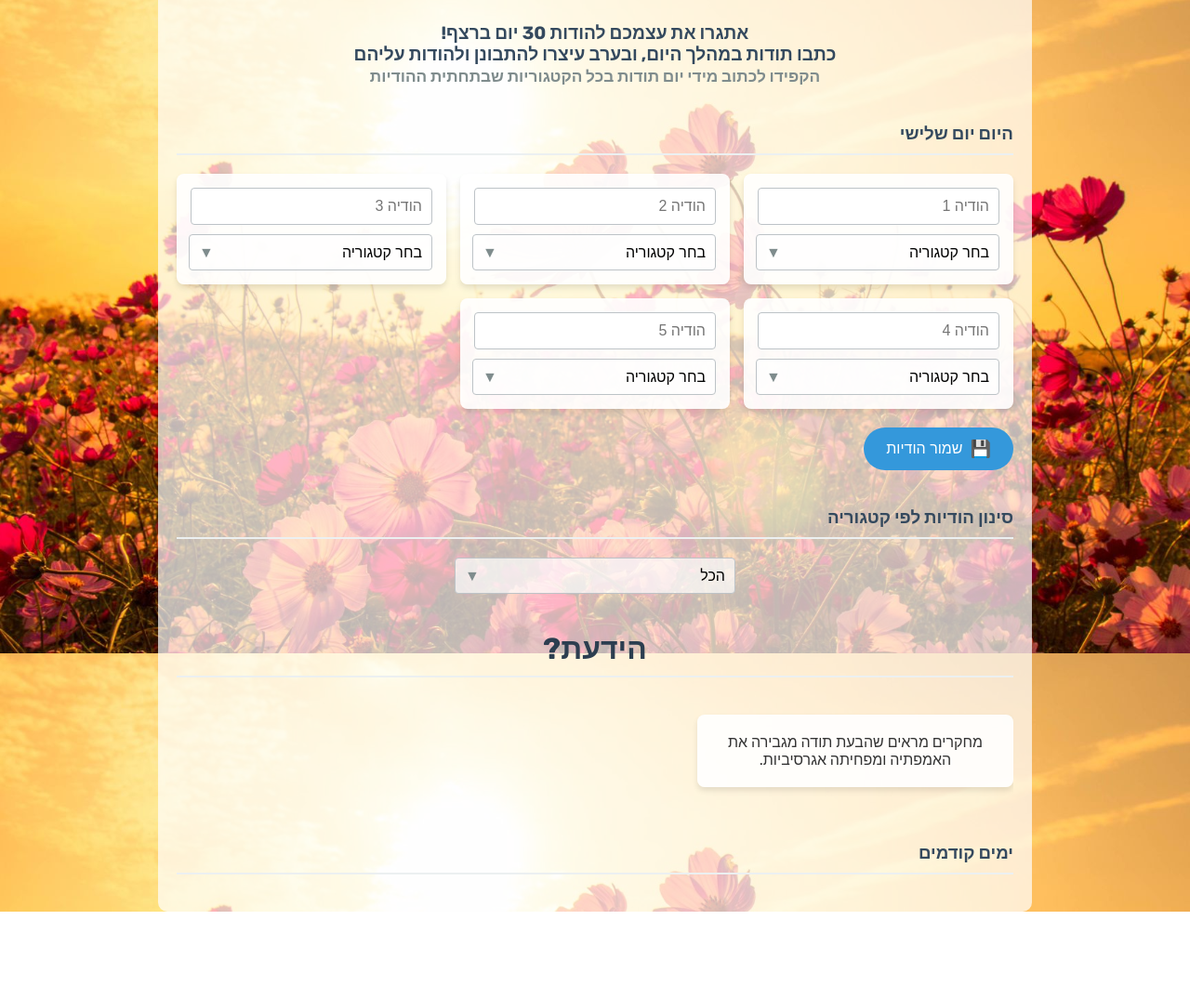
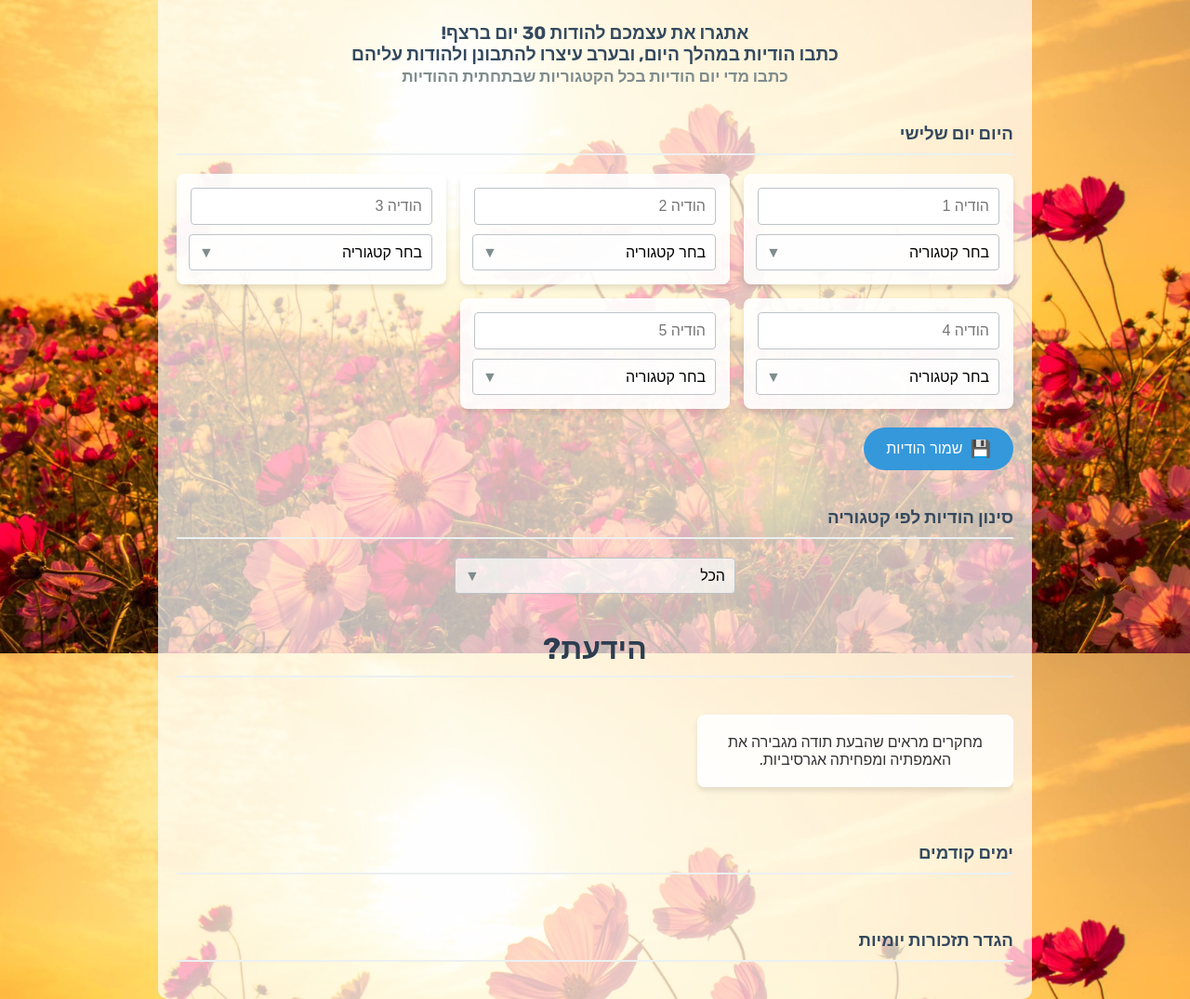
Before and after one commit to Abrahamgersten/azg, a plain HTML site: page index.html in a window 1280 px wide. Shown: the part 97-1172 px from the top of the page at 93% size. Before the commit the page ends 1078 px from the top, so only its background shows below. Drawn offline with Linux system fonts and the light colour scheme; no server answers.

Commit message:
index.html

```diff
--- a/index.html
+++ b/index.html
@@ -1,4 +1,3 @@
-<!-- index.html -->
 <!DOCTYPE html>
 <html lang="he" dir="rtl">
 <head>
@@ -14,10 +13,10 @@
     <div class="container">
         <header>
             <h1>הודו לה' כי טוב, כי לעולם חסדו</h1>
-            <h2>אתגרו את עצמכם להודות 30 יום ברצף!<br>
-            כתבו תודות במהלך היום, ובערב עיצרו להתבונן ולהודות עליהם<br>
-            <span class="small-text">הקפידו לכתוב מידי יום תודות בכל הקטגוריות שבתחתית ההודיות
-            </span>
+            <h2>
+                אתגרו את עצמכם להודות 30 יום ברצף!<br>
+                כתבו הודיות במהלך היום, ובערב עיצרו להתבונן ולהודות עליהם<br>
+                <span class="small-text">כתבו מדי יום הודיות בכל הקטגוריות שבתחתית ההודיות</span>
             </h2>
         </header>
 
@@ -63,6 +62,14 @@
                     <!-- הימים הקודמים יתווספו כאן דרך JavaScript -->
                 </div>
             </section>
+
+            <!-- מקטע הגדרות התזכורות -->
+            <section class="reminder-section">
+                <h3>הגדר תזכורות יומיות</h3>
+                <div id="reminder-settings" class="reminder-settings">
+                    <!-- הגדרות התזכורות יתווספו כאן דרך JavaScript -->
+                </div>
+            </section>
         </main>
     </div>
 
@@ -99,4 +106,4 @@
     <!-- טעינת סקריפטים -->
     <script src="script.js"></script>
 </body>
-</html
+</html>
```
